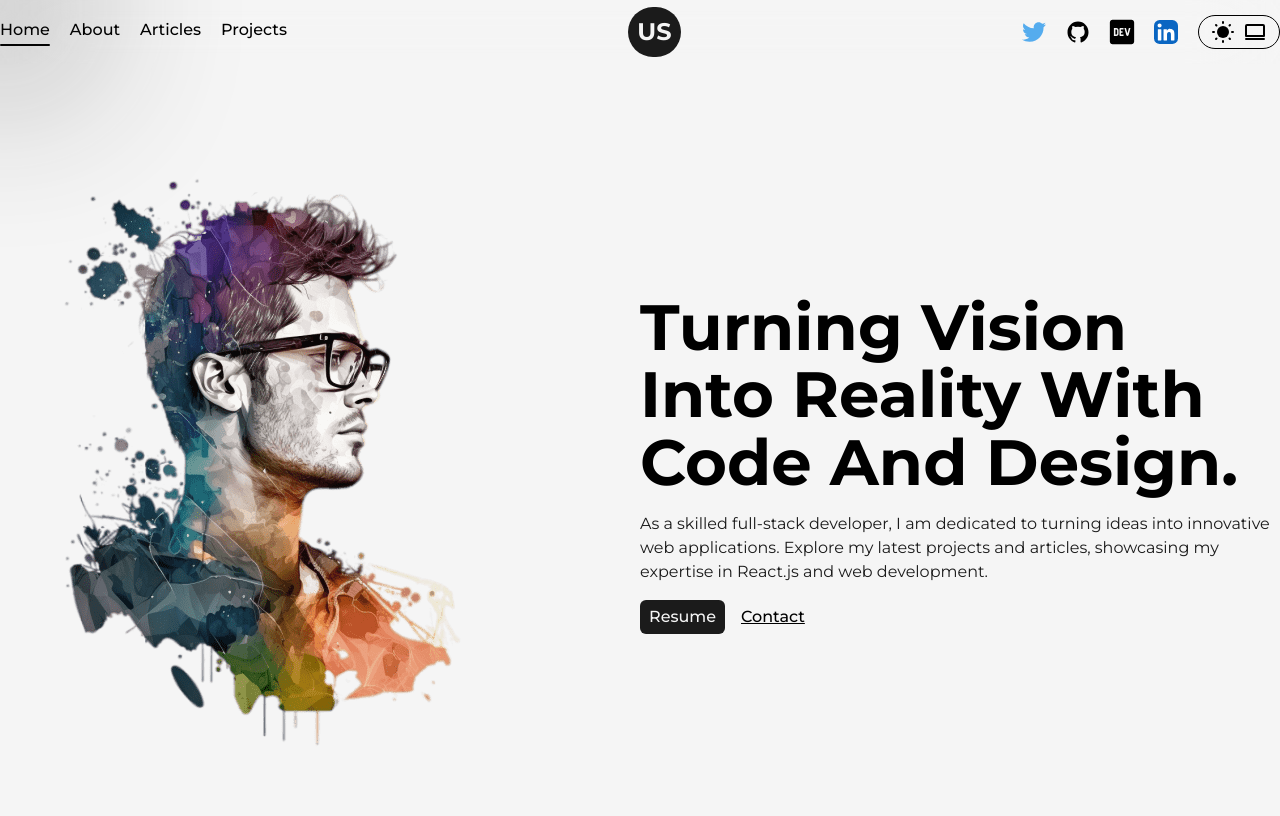
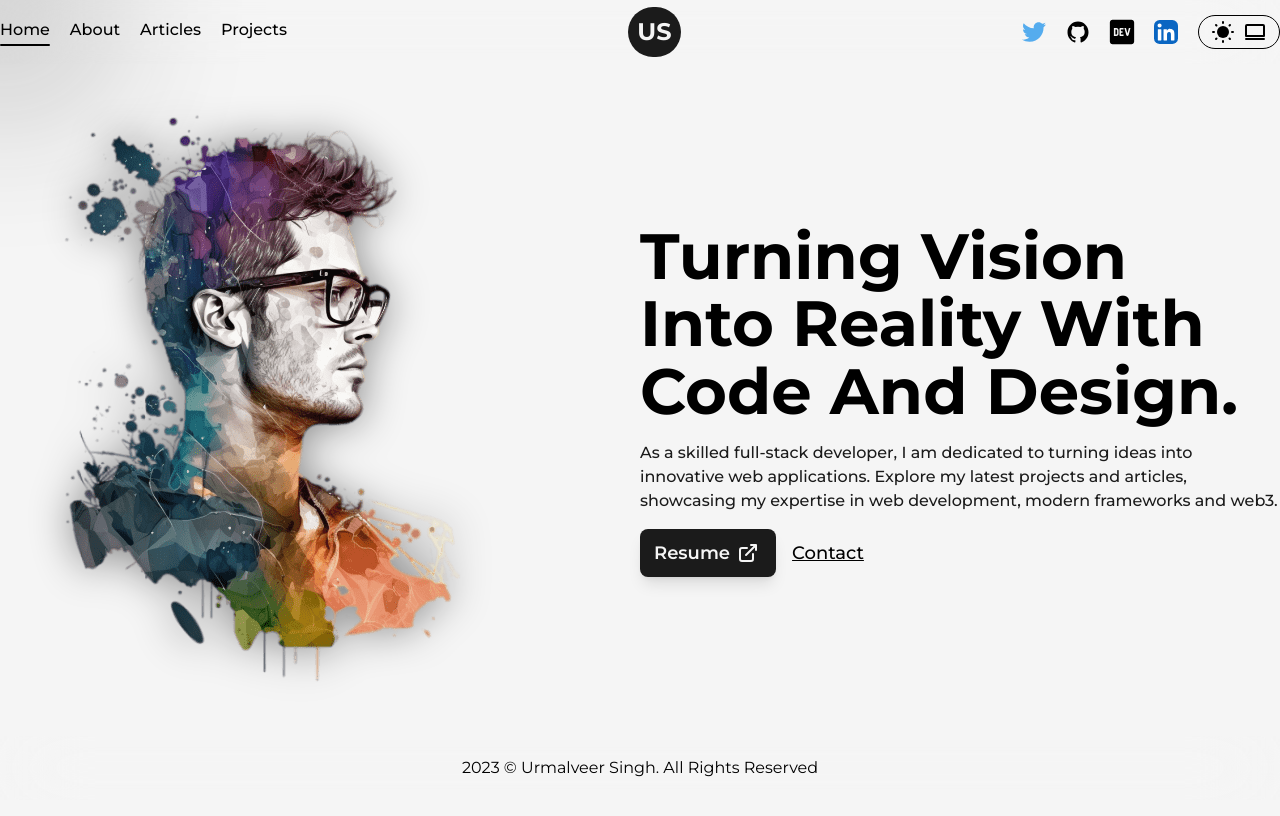
Before and after one commit to oggy107/portfolio, a Next.js app: page / in a window 1280 px wide. Shown: the top 816 px of the page. Built offline with nearby package versions, Linux system fonts and the light colour scheme.

Commit message:
feat: fotter & code cleanup

```diff
--- /dev/null
+++ b/src/app/components/header.jsx
@@ -0,0 +1,21 @@
+import Link from "next/link";
+
+import NavLinks from "./navlinks";
+import SocialLinks from "./sociallinks";
+
+export default function Header() {
+    return (
+        <header className="w-full h-[4rem] z-50 fixed top-0  backdrop-blur-2xl hidden sm:flex">
+            <section className="container mx-auto flex items-center justify-between">
+                <NavLinks />
+                <Link
+                    className="text-2xl bg-dark text-light font-bold rounded-full p-2 border border-transparent hover:bg-light hover:text-dark hover:border-dark dark:bg-light dark:text-dark dark:hover:bg-dark dark:hover:text-light dark:hover:border-light theme-transition"
+                    href="/"
+                >
+                    US
+                </Link>
+                <SocialLinks />
+            </section>
+        </header>
+    );
+}
--- a/src/app/components/logo.jsx
+++ /dev/null
@@ -1,12 +0,0 @@
-import Link from "next/link";
-
-export default function Logo() {
-    return (
-        <Link
-            className="text-2xl bg-dark text-light font-bold rounded-full p-2 border border-transparent hover:bg-light hover:text-dark hover:border-dark dark:bg-light dark:text-dark dark:hover:bg-dark dark:hover:text-light dark:hover:border-light theme-transition"
-            href="/"
-        >
-            US
-        </Link>
-    );
-}
--- a/src/app/layout.js
+++ b/src/app/layout.js
@@ -1,10 +1,8 @@
 import { Montserrat, Roboto_Serif } from "next/font/google";
 import "./globals.css";
 
-import NavLinks from "./components/navlinks";
-import SocialLinks from "./components/sociallinks";
-import Logo from "./components/logo";
 import Cursor from "./components/cursor";
+import Header from "./components/header";
 
 const montserrat = Montserrat({
     subsets: ["latin"],
@@ -29,14 +27,11 @@ export default function RootLayout({ children }) {
                 className={`${fonts.montserrat.variable} ${fonts.roboto.variable} font-montserrat bg-light dark:bg-dark dark:text-white theme-transition`}
             >
                 <Cursor />
-                <header className="w-full h-[4rem] fixed top-0 right-0 left-0 backdrop-blur-2xl hidden sm:flex">
-                    <section className="container mx-auto flex items-center justify-between">
-                        <NavLinks />
-                        <Logo />
-                        <SocialLinks />
-                    </section>
-                </header>
-                <main className="mt-[4rem]">{children}</main>
+                <Header />
+                <main className="my-[4rem]">{children}</main>
+                <footer className="w-full h-[4rem] z-50 fixed bottom-0 backdrop-blur-2xl hidden sm:flex items-center justify-center">
+                    <div>2023 &copy; Urmalveer Singh. All Rights Reserved</div>
+                </footer>
             </body>
         </html>
     );
--- a/src/app/page.js
+++ b/src/app/page.js
@@ -1,43 +1,53 @@
 import Image from "next/image";
+import Link from "next/link";
 
 import AnimatedText from "./components/animatedText";
 import profilePic from "../../public/images/profile/developer-pic-1.png";
+import { LinkArrow } from "./icons";
 
 export default function Home() {
     return (
-        <div className="w-full min-h-screen container m-auto flex items-center">
+        <div className="w-full min-h-[calc(100vh-8rem)] container m-auto flex items-center">
             <div className="grid grid-cols-2">
                 <section className="w-full">
                     <Image
                         src={profilePic}
                         alt="developer"
                         quality={100}
+                        placeholder="blur"
                         priority
+                        className="drop-shadow-[0_0_1.3rem_#00000070] dark:drop-shadow-[0_0_0.3rem_#ffffff70]"
                     />
                 </section>
                 <section className="flex flex-col justify-center">
-                    {/* <h1 className="text-3xl lg:text-[4rem] lg:leading-[4.2rem] font-bold">
-                        Turning Vision Into Reality With Code And Design.
-                    </h1> */}
                     <AnimatedText
                         text={
                             "Turning Vision Into Reality With Code And Design."
                         }
                         className="text-3xl lg:text-[4rem] lg:leading-[4.2rem] font-bold"
                     />
-                    <p className="my-4 text-dark dark:text-light theme-transition">
+                    <p className="my-4 font-medium text-dark dark:text-light theme-transition">
                         As a skilled full-stack developer, I am dedicated to
                         turning ideas into innovative web applications. Explore
                         my latest projects and articles, showcasing my expertise
-                        in React.js and web development.
+                        in web development, modern frameworks and web3.
                     </p>
-                    <div>
-                        <button className="font-medium px-2 py-1 border border-transparent rounded-md bg-dark text-light hover:bg-light hover:text-dark hover:border-dark dark:bg-light dark:text-dark dark:hover:bg-dark dark:hover:text-light dark:hover:border-light theme-transition">
+                    <div className="flex items-center">
+                        <Link
+                            href="/dummy.pdf"
+                            target="_blank"
+                            download={true}
+                            className="flex gap-1 items-center shadow-lg text-lg font-semibold px-3 py-2 border-2 border-transparent rounded-lg bg-dark text-light hover:bg-light hover:text-dark hover:border-dark dark:bg-light dark:text-dark dark:hover:bg-dark dark:hover:text-light dark:hover:border-light theme-transition"
+                        >
                             Resume
-                        </button>
-                        <button className="ml-4 underline font-medium">
+                            <LinkArrow className={"w-7"} />
+                        </Link>
+                        <Link
+                            href="mailto:urmalsingh10@gmail.com"
+                            className="text-lg ml-4 underline font-medium"
+                        >
                             Contact
-                        </button>
+                        </Link>
                     </div>
                 </section>
             </div>
```
